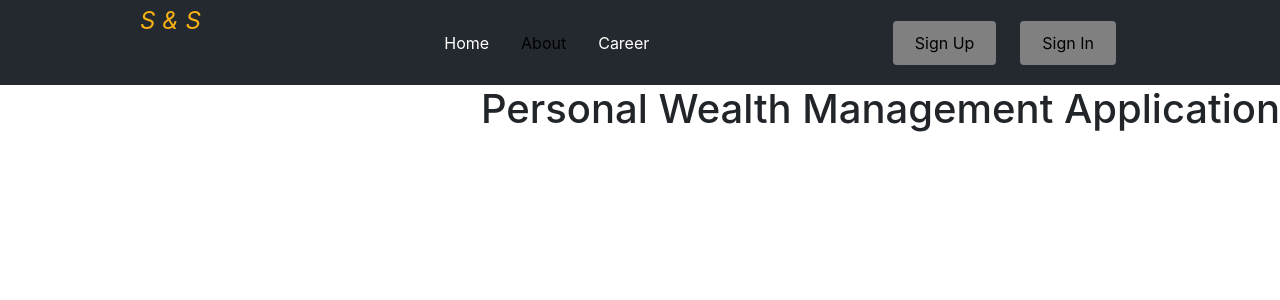
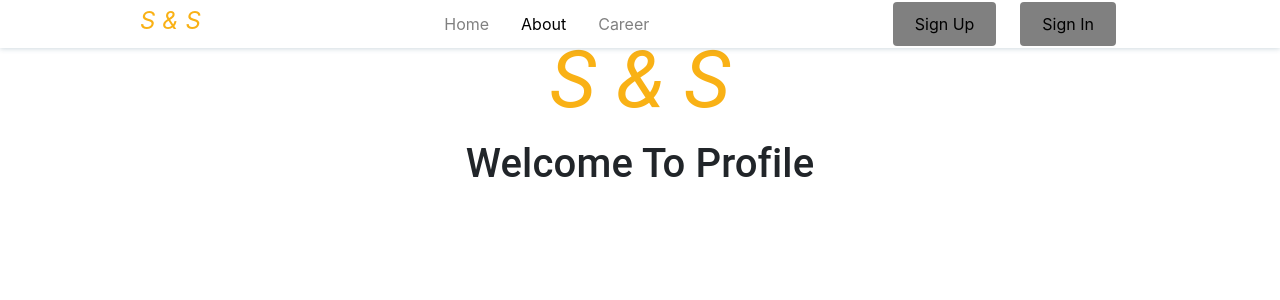
Before and after one commit to shrikantswami/counter-app, a React (Create React App) app: page /about in a window 1280 px wide. Shown: the top 300 px of the page. Built offline with nearby package versions, Linux system fonts and the light colour scheme.

Commit message:
src/Pages/Home/Home.jsx

```diff
--- a/src/Pages/about.jsx
+++ b/src/Pages/about.jsx
@@ -1,18 +1,21 @@
-
+import { Box } from '@mui/material';
 import React from 'react';
+import Logo from '../components/Logo';
+import Typography from '@mui/material/Typography';
 
 const About = () => {
   return (
-    <div
-      style={{
-        display: 'flex',
-        justifyContent: 'Right',
-        alignItems: 'Right',
-        height: '100vh'
-      }}
-    >
-      <h1>Personal Wealth Management Application</h1>
-    </div>
+    <Box  sx= {{
+      padding: '20px'
+  }}>
+      <Typography  >
+      <div className="text-center"  >
+          <Logo size="80px"   />
+          <h1>Welcome To Profile</h1>
+          {/* <p>Oops, the page you requested is not found.</p> */}
+      </div>
+      </Typography>
+  </Box>
   );
 };
 
--- a/src/components/Navbar/NavbarElements.js
+++ b/src/components/Navbar/NavbarElements.js
@@ -3,20 +3,23 @@ import { NavLink as Link } from 'react-router-dom';
 import styled from 'styled-components';
 
 export const Nav = styled.nav`
-// background: #63D471;
-background: #24292f;
-height: 85px;
+background: #ffffff;
+// background: #24292f;
+height: 48px;
 display: flex;
 justify-content: space-between;
 padding: 0.2rem calc((100vw - 1000px) / 2);
-z-index: 12;
+position: fixed;
+box-shadow: 0 1px 5px 0 rgb(41 85 115 / 21%);
+width:100%;
+z-index: 15;
 /* Third Nav */
 /* justify-content: flex-start; */
 `;
 
 export const NavLink = styled(Link)`
-// color: #808080;
-color: #ffffff;
+color: #808080;
+// color: #ffffff;
 display: flex;
 align-items: center;
 text-decoration: none;
@@ -33,7 +36,7 @@ display: none;
 color: #808080;
 @media screen and (max-width: 768px) {
 	display: block;
-	position: absolute;
+	position: relative;
 	top: 0;
 	right: 0;
 	transform: translate(-100%, 75%);
--- a/src/components/Navbar/index.js
+++ b/src/components/Navbar/index.js
@@ -14,7 +14,7 @@ const Navbar = () => {
   const {logedIn} = useContext(AuthContext)
   return (
     <>
-      <Nav>
+      <Nav position='fixed'>
         <Logo size="24px"  />
         <Bars />
 
```
